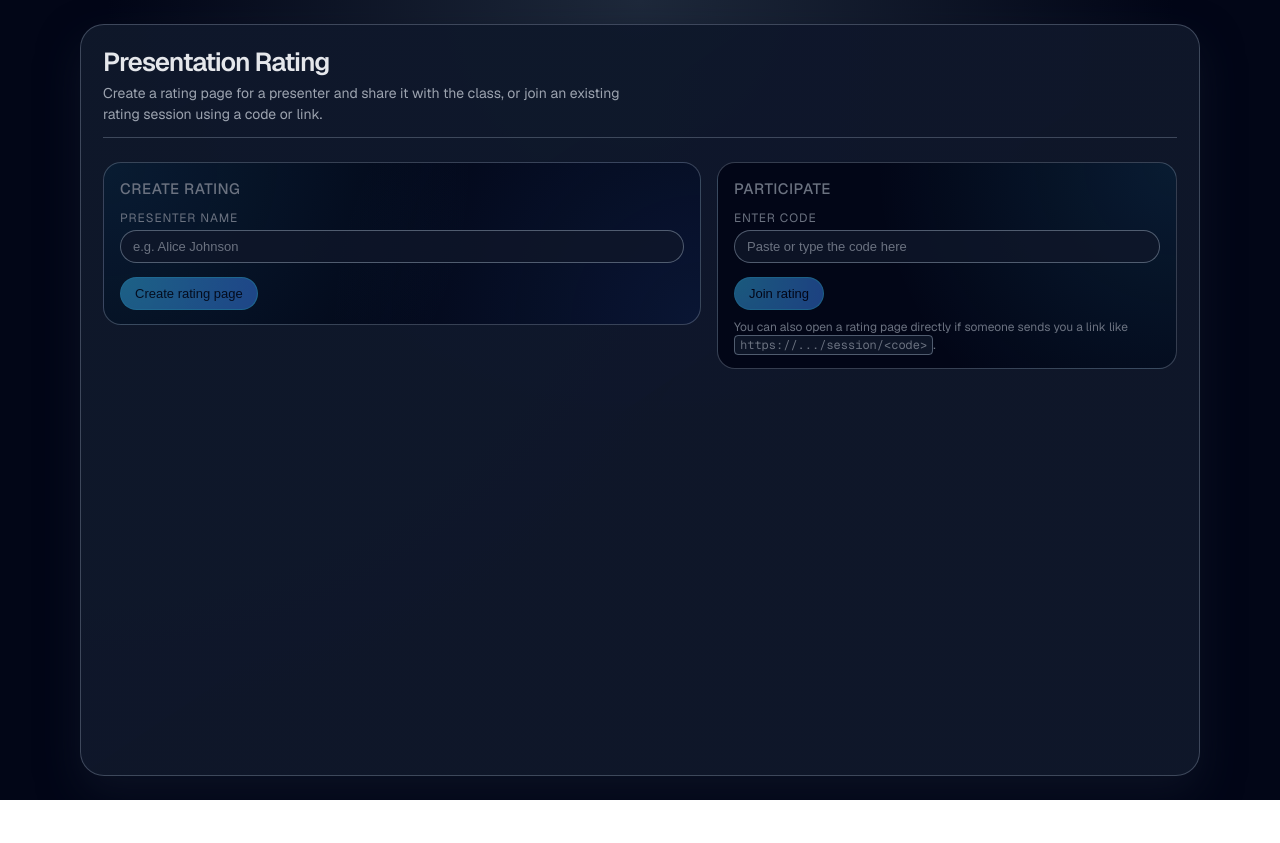
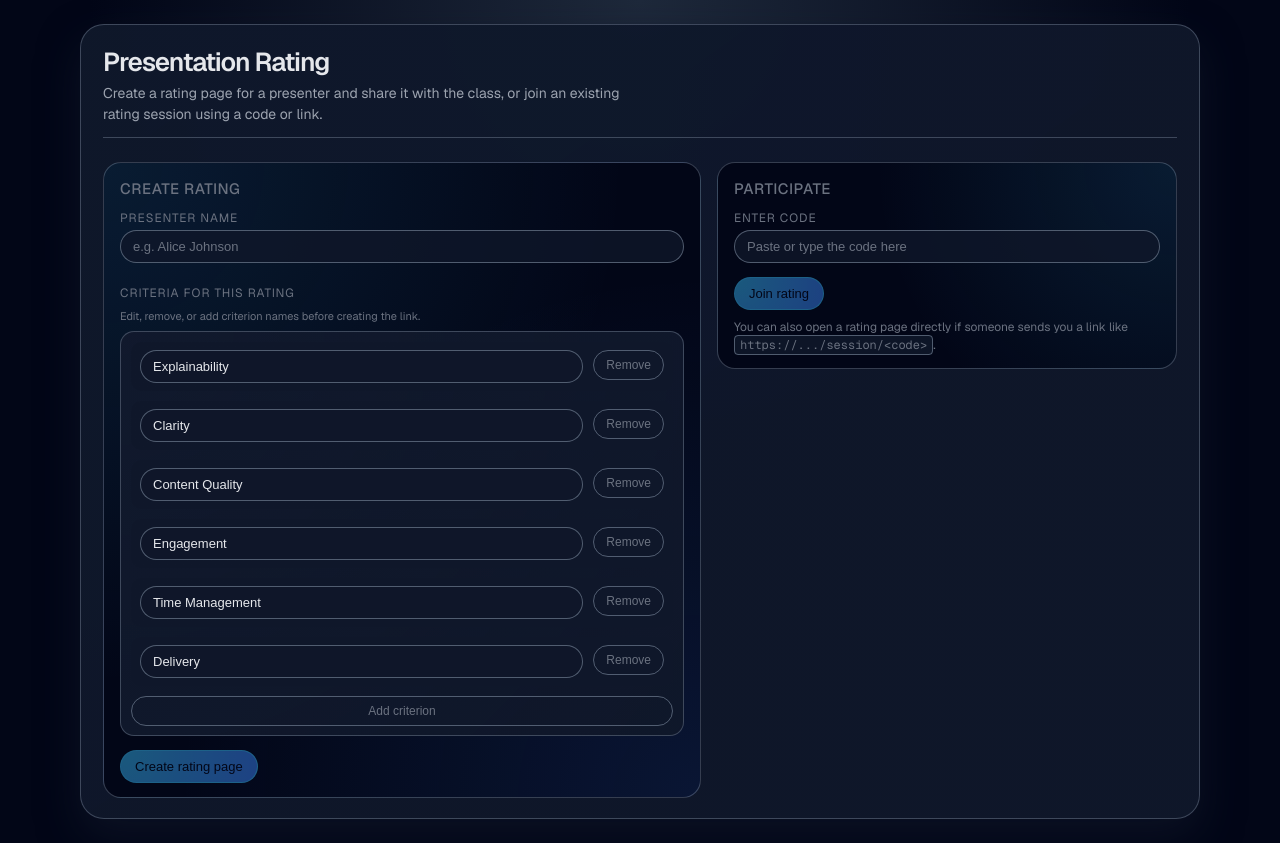
Before and after one commit to AminelMhl/Students-Rating-App, a Next.js app: page / in a window 1280 px wide. Before the commit the page ends 800 px from the top, so only its background shows below. Built offline with nearby package versions, Linux system fonts and the light colour scheme; no server answers; the database is empty.

Commit message:
Added criteria flexibility feature

```diff
--- a/app/EvaluationContext.tsx
+++ b/app/EvaluationContext.tsx
@@ -2,18 +2,17 @@
 
 import { createContext, useContext, useEffect, useMemo, useState } from "react";
 
-type CriterionId =
-  | "explainability"
-  | "clarity"
-  | "content"
-  | "engagement"
-  | "timeManagement"
-  | "delivery";
+export type Criterion = {
+  id: string;
+  label: string;
+  description: string;
+  weight: number;
+};
 
 type Evaluation = {
   id: string;
   evaluator: string;
-  ratings: Record<CriterionId, number>;
+  ratings: Record<string, number>;
   overallScore: number;
   createdAt: string;
 };
@@ -23,17 +22,22 @@ export type Session = {
   presenter: string;
   createdBy: string;
   createdAt: string;
+  criteria: Criterion[];
   evaluations: Evaluation[];
 };
 
 type EvaluationContextValue = {
   sessions: Session[];
   loaded: boolean;
-  createSession: (presenter: string, createdBy: string) => Promise<Session>;
+  createSession: (
+    presenter: string,
+    createdBy: string,
+    criteria: Criterion[],
+  ) => Promise<Session>;
   addEvaluation: (
     sessionId: string,
     evaluator: string,
-    ratings: Record<CriterionId, number>,
+    ratings: Record<string, number>,
     overallScore: number,
   ) => Promise<Session | null>;
   getSession: (id: string) => Session | undefined;
@@ -80,6 +84,7 @@ export function EvaluationProvider({
     const createSession = async (
       presenter: string,
       createdBy: string,
+      criteria: Criterion[],
     ): Promise<Session> => {
       const response = await fetch("/api/sessions", {
         method: "POST",
@@ -89,6 +94,7 @@ export function EvaluationProvider({
         body: JSON.stringify({
           presenter,
           createdBy,
+          criteria,
         }),
       });
 
@@ -107,7 +113,7 @@ export function EvaluationProvider({
     const addEvaluation = async (
       sessionId: string,
       evaluator: string,
-      ratings: Record<CriterionId, number>,
+      ratings: Record<string, number>,
       overallScore: number,
     ): Promise<Session | null> => {
       const response = await fetch("/api/evaluations", {
--- a/app/api/sessions/route.ts
+++ b/app/api/sessions/route.ts
@@ -18,6 +18,48 @@ export async function POST(request: Request) {
     return new NextResponse("Presenter is required", { status: 400 });
   }
 
-  const session = await createSession(presenter, createdBy);
+  const criteria =
+    Array.isArray(body.criteria) && body.criteria.length > 0
+      ? body.criteria
+      : [
+          {
+            id: "explainability",
+            label: "Explainability",
+            description: "How well concepts were broken down and explained.",
+            weight: 1,
+          },
+          {
+            id: "clarity",
+            label: "Clarity",
+            description: "How clear and easy to follow the presentation was.",
+            weight: 1,
+          },
+          {
+            id: "content",
+            label: "Content Quality",
+            description: "Depth, accuracy, and organization of the content.",
+            weight: 1,
+          },
+          {
+            id: "engagement",
+            label: "Engagement",
+            description: "How well the presenter kept the audience engaged.",
+            weight: 1,
+          },
+          {
+            id: "timeManagement",
+            label: "Time Management",
+            description: "Pacing and use of the allotted time.",
+            weight: 1,
+          },
+          {
+            id: "delivery",
+            label: "Delivery",
+            description: "Voice, body language, and overall delivery.",
+            weight: 1,
+          },
+        ];
+
+  const session = await createSession(presenter, createdBy, criteria);
   return NextResponse.json(session, { status: 201 });
 }
--- a/app/layout.tsx
+++ b/app/layout.tsx
@@ -15,7 +15,7 @@ const geistMono = Geist_Mono({
 });
 
 export const metadata: Metadata = {
-  title: "Create Next App",
+  title: "Presentation Rating",
   description: "Generated by create next app",
 };
 
--- a/app/page.module.css
+++ b/app/page.module.css
@@ -101,6 +101,34 @@
   );
   font-size: 12px;
   color: var(--text-muted);
+}
+
+.metaChipHighlight {
+  display: inline-flex;
+  align-items: baseline;
+  gap: 8px;
+  padding: 8px 12px;
+  border-radius: 999px;
+  border: 1px solid rgba(56, 189, 248, 0.7);
+  background:
+    radial-gradient(
+      circle at top left,
+      rgba(56, 189, 248, 0.2),
+      transparent 60%
+    ), rgba(15, 23, 42, 0.98);
+}
+
+.metaChipHighlightLabel {
+  font-size: 11px;
+  text-transform: uppercase;
+  letter-spacing: 0.08em;
+  color: var(--text-muted);
+}
+
+.metaChipHighlightValue {
+  font-size: 18px;
+  font-weight: 600;
+  color: var(--accent);
 }
 
 .content {
@@ -276,6 +304,43 @@
       rgba(15, 23, 42, 0.98)
     ), linear-gradient(135deg, rgba(24, 35, 58, 0.95), rgba(15, 23, 42, 0.98));
   padding: 10px 10px 9px;
+}
+
+.criteriaEditor {
+  display: flex;
+  flex-direction: column;
+  gap: 8px;
+  margin-top: 8px;
+}
+
+.criteriaEditorLabel {
+  font-size: 12px;
+  text-transform: uppercase;
+  letter-spacing: 0.08em;
+  color: var(--text-muted);
+}
+
+.criteriaEditorHint {
+  font-size: 11px;
+  color: var(--text-muted);
+}
+
+.criteriaEditorRow {
+  align-items: flex-start;
+}
+
+.criteriaEditorText {
+  flex: 1 1 auto;
+}
+
+.criteriaEditorText .input {
+  width: 100%;
+}
+
+.criteriaEditorRemove {
+  align-self: flex-start;
+  padding: 4px 8px;
+  font-size: 11px;
 }
 
 .criterionRow {
--- a/app/page.tsx
+++ b/app/page.tsx
@@ -3,7 +3,7 @@
 import { useRouter } from "next/navigation";
 import { QRCodeSVG } from "qrcode.react";
 import { useState } from "react";
-import { useEvaluation } from "./EvaluationContext";
+import { type Criterion, useEvaluation } from "./EvaluationContext";
 import styles from "./page.module.css";
 
 export default function Home() {
@@ -15,13 +15,79 @@ export default function Home() {
   const [lastCode, setLastCode] = useState<string | null>(null);
 
   const [joinCode, setJoinCode] = useState("");
+  const [criteria, setCriteria] = useState<Criterion[]>([
+    {
+      id: "explainability",
+      label: "Explainability",
+      description: "How well concepts were broken down and explained.",
+      weight: 1,
+    },
+    {
+      id: "clarity",
+      label: "Clarity",
+      description: "How clear and easy to follow the presentation was.",
+      weight: 1,
+    },
+    {
+      id: "content",
+      label: "Content Quality",
+      description: "Depth, accuracy, and organization of the content.",
+      weight: 1,
+    },
+    {
+      id: "engagement",
+      label: "Engagement",
+      description: "How well the presenter kept the audience engaged.",
+      weight: 1,
+    },
+    {
+      id: "timeManagement",
+      label: "Time Management",
+      description: "Pacing and use of the allotted time.",
+      weight: 1,
+    },
+    {
+      id: "delivery",
+      label: "Delivery",
+      description: "Voice, body language, and overall delivery.",
+      weight: 1,
+    },
+  ]);
+
+  const handleCriterionChange = (index: number, value: string) => {
+    setCriteria((prev) =>
+      prev.map((criterion, i) =>
+        i === index ? { ...criterion, label: value } : criterion,
+      ),
+    );
+  };
+
+  const handleAddCriterion = () => {
+    setCriteria((prev) => [
+      ...prev,
+      {
+        id: `custom_${prev.length + 1}`,
+        label: "New criterion",
+        description: "Describe what you want to rate.",
+        weight: 1,
+      },
+    ]);
+  };
+
+  const handleRemoveCriterion = (index: number) => {
+    setCriteria((prev) => prev.filter((_, i) => i !== index));
+  };
 
   const handleCreate = (event: React.FormEvent) => {
     event.preventDefault();
     if (!presenter.trim()) return;
 
     const create = async () => {
-      const session = await createSession(presenter.trim(), "Teacher");
+      const session = await createSession(
+        presenter.trim(),
+        "Teacher",
+        criteria,
+      );
 
       if (typeof window !== "undefined") {
         const base = window.location.origin;
@@ -87,6 +153,53 @@ export default function Home() {
                     placeholder="e.g. Alice Johnson"
                   />
                 </label>
+              </div>
+
+              <div className={styles.criteriaEditor}>
+                <span className={styles.criteriaEditorLabel}>
+                  Criteria for this rating
+                </span>
+                <span className={styles.criteriaEditorHint}>
+                  Edit, remove, or add criterion names before creating the link.
+                </span>
+                <div className={styles.criteriaList}>
+                  {criteria.map((criterion, index) => (
+                    <div
+                      key={criterion.id}
+                      className={`${styles.criterionRow} ${styles.criteriaEditorRow}`}
+                    >
+                      <div
+                        className={`${styles.criterionText} ${styles.criteriaEditorText}`}
+                      >
+                        <input
+                          className={styles.input}
+                          type="text"
+                          value={criterion.label}
+                          onChange={(event) =>
+                            handleCriterionChange(index, event.target.value)
+                          }
+                          placeholder="Criterion name"
+                        />
+                      </div>
+                      {criteria.length > 1 && (
+                        <button
+                          type="button"
+                          className={`${styles.secondaryButton} ${styles.criteriaEditorRemove}`}
+                          onClick={() => handleRemoveCriterion(index)}
+                        >
+                          Remove
+                        </button>
+                      )}
+                    </div>
+                  ))}
+                  <button
+                    type="button"
+                    className={styles.secondaryButton}
+                    onClick={handleAddCriterion}
+                  >
+                    Add criterion
+                  </button>
+                </div>
               </div>
 
               <div className={styles.formActions}>
```
Also changed, not shown: app/session/[id]/page.tsx (+47 -74 lines), lib/sessionStore.ts (+27 -8 lines).
